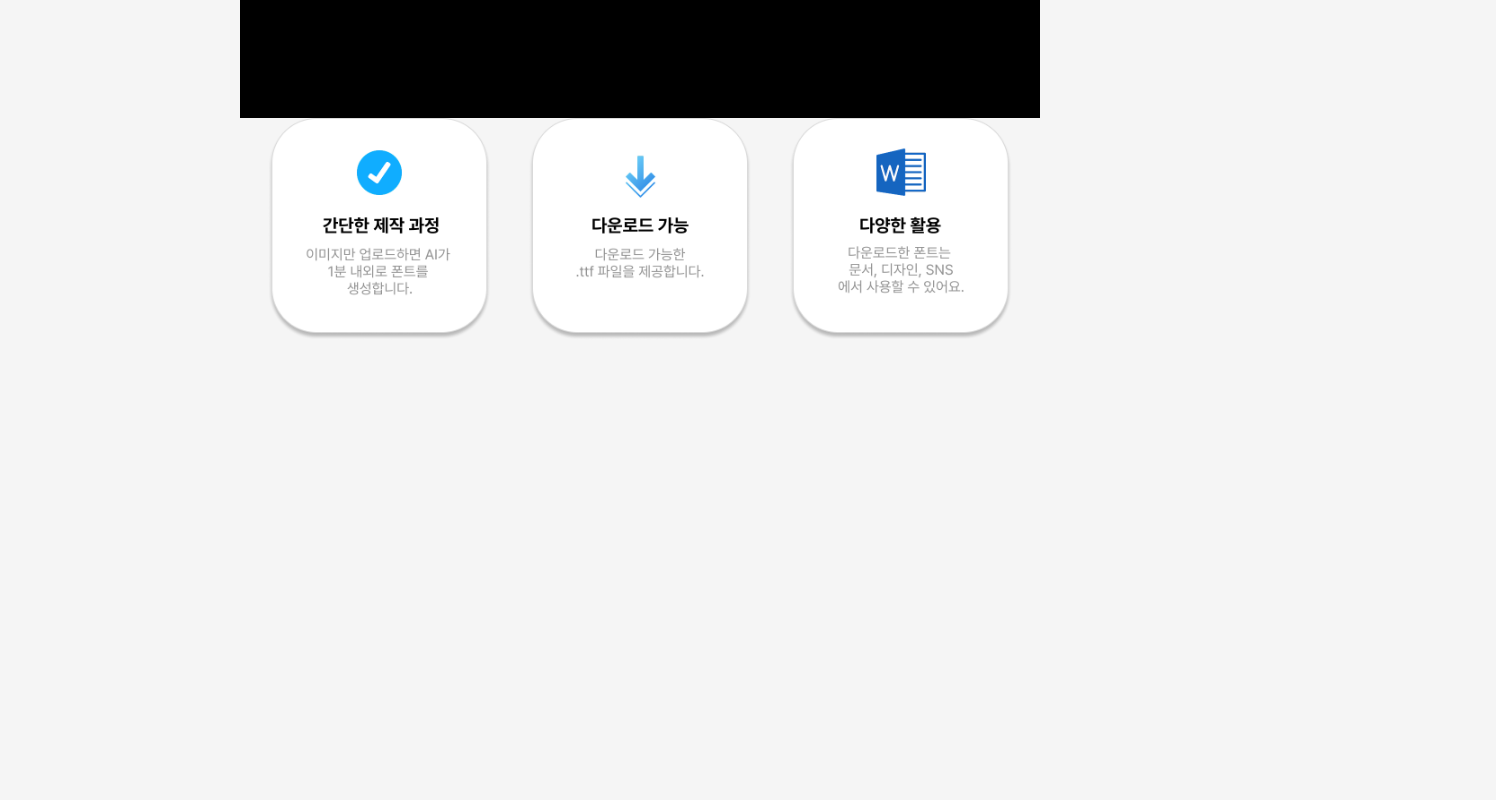
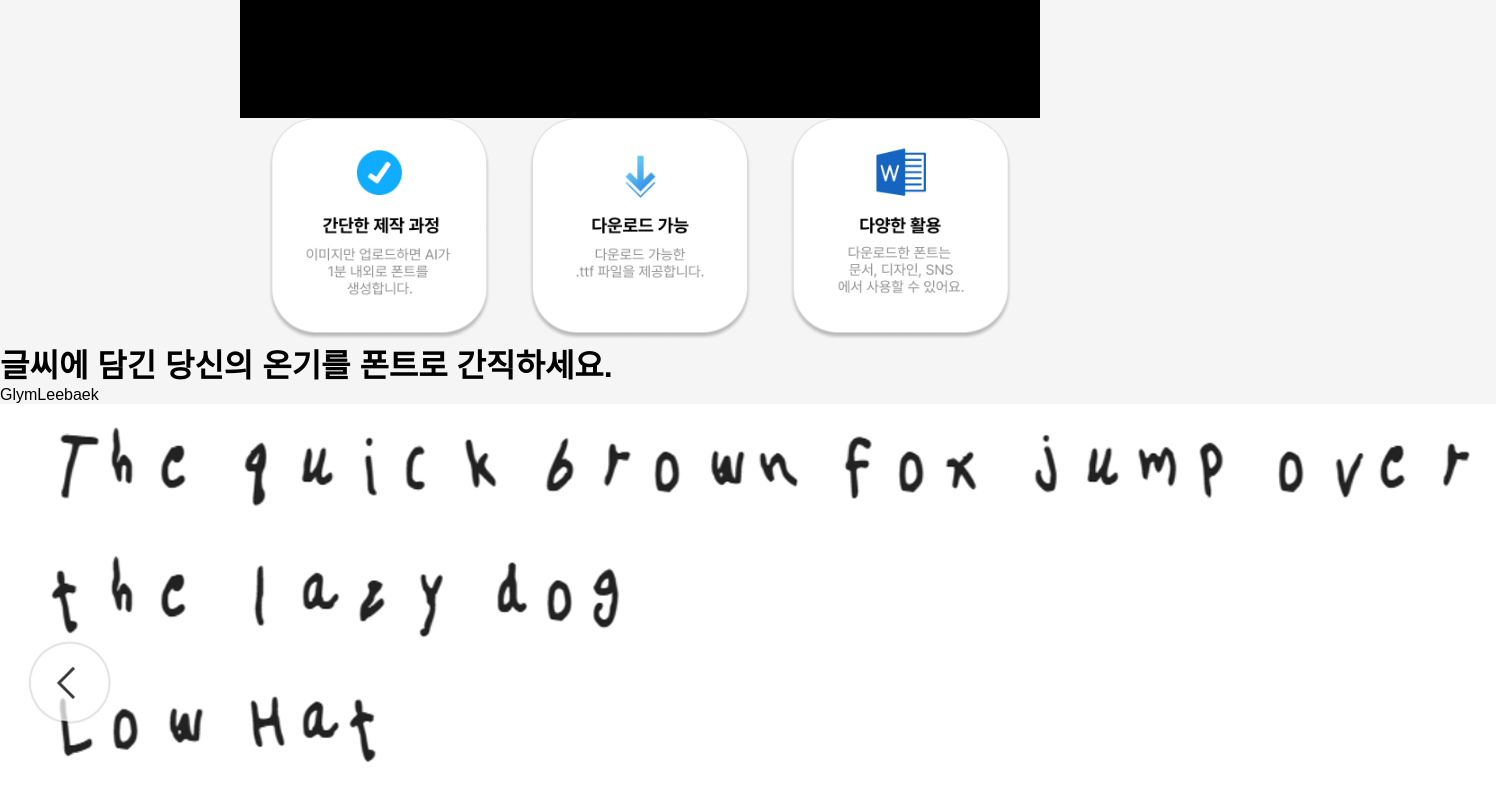
Before and after one commit to Glym-2025/glym-frontend, a React (Vite) app in the folder glym-app/: page / in a window 1280 px wide. Shown: the part 1339-2139 px from the top of the page, 1496 px wide, since content can reach past the window. Before the commit the page ends 1679 px from the top, so only its background shows below. Built offline with nearby package versions, Linux system fonts and the light colour scheme.

Commit message:
feat: ExampleSection 컴포넌트 생성

```diff
--- /dev/null
+++ b/glym-app/src/features/Intro/components/ExampleSection.jsx
@@ -0,0 +1,15 @@
+import exampleImg from "../../../shared/EXAMPLE.png";
+
+export default function ExampleSection() {
+    return (
+        <div>
+            <h1>글씨에 담긴 당신의 온기를 폰트로 간직하세요.</h1>
+            <div>
+                <div>
+                    <p>GlymLeebaek</p>
+                    <img src={exampleImg}/>
+                </div>
+            </div>
+        </div>
+    );
+}
--- a/glym-app/src/features/Intro/index.js
+++ b/glym-app/src/features/Intro/index.js
@@ -1 +1,2 @@
 export { default as IntroSection } from "./components/IntroSection";
+export { default as ExampleSection } from "./components/ExampleSection";
--- a/glym-app/src/pages/MainPage.jsx
+++ b/glym-app/src/pages/MainPage.jsx
@@ -1,9 +1,10 @@
-import { IntroSection } from "../features/Intro";
+import { IntroSection, ExampleSection } from "../features/Intro";
 
 export default function MainPage() {
     return(
         <div>
             <IntroSection />
+            <ExampleSection />
         </div>
     );
 }
```
Also changed, not shown: glym-app/src/shared/EXAMPLE.png (added).
